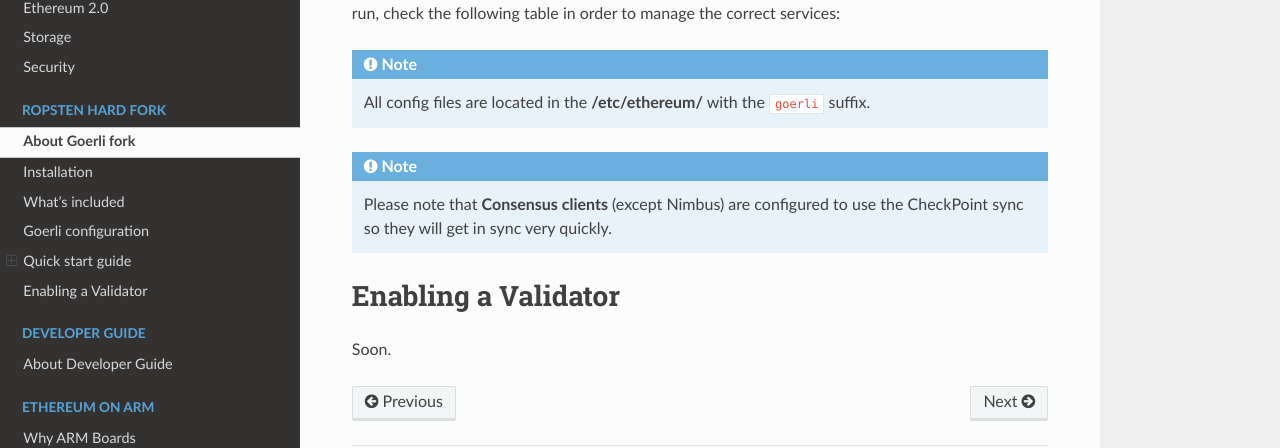
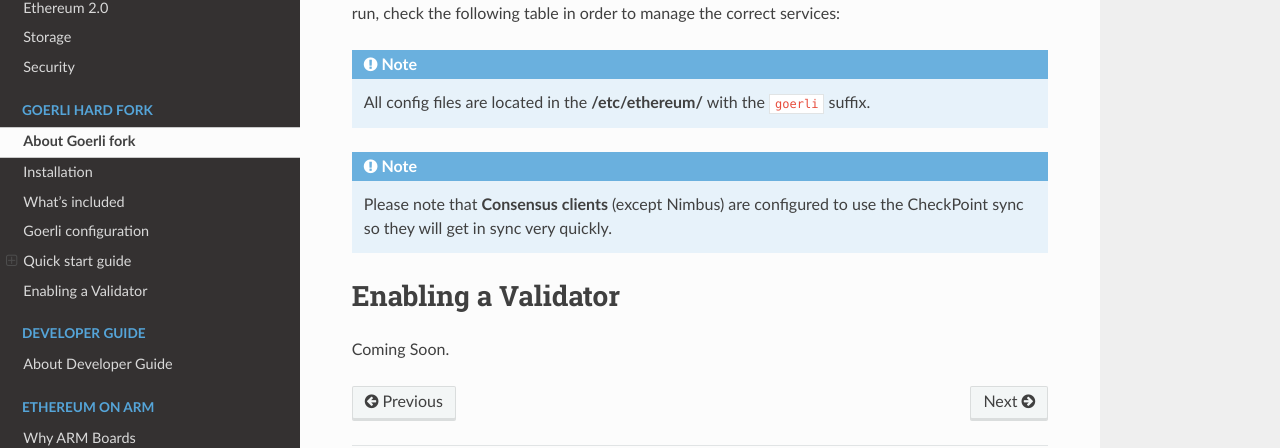
Before and after one commit to EOA-Blockchain-Labs/ethereumonarm, a Sphinx documentation site: the page built from docs/goerli/goerli.rst, in a window 1280 px wide and 900 px high, scrolled down 1809 px. Shown: the part 325-773 px from the top of the window. Built offline with Sphinx 7.4.7 and the Read the Docs theme 2.0.0, drawn with Linux system fonts in a browser that asks for light colours.

Commit message:
fixed goerli bug

```diff
--- a/docs/goerli/goerli.rst
+++ b/docs/goerli/goerli.rst
@@ -110,4 +110,4 @@
 Enabling a Validator
 ====================
 
-Soon.
+Coming Soon.
--- a/docs/index.rst
+++ b/docs/index.rst
@@ -87,7 +87,7 @@
 
 .. toctree::
   :maxdepth: 2
-  :caption: Ropsten Hard fork
+  :caption: Goerli Hard fork
   :hidden:
 
   /goerli/goerli
```
